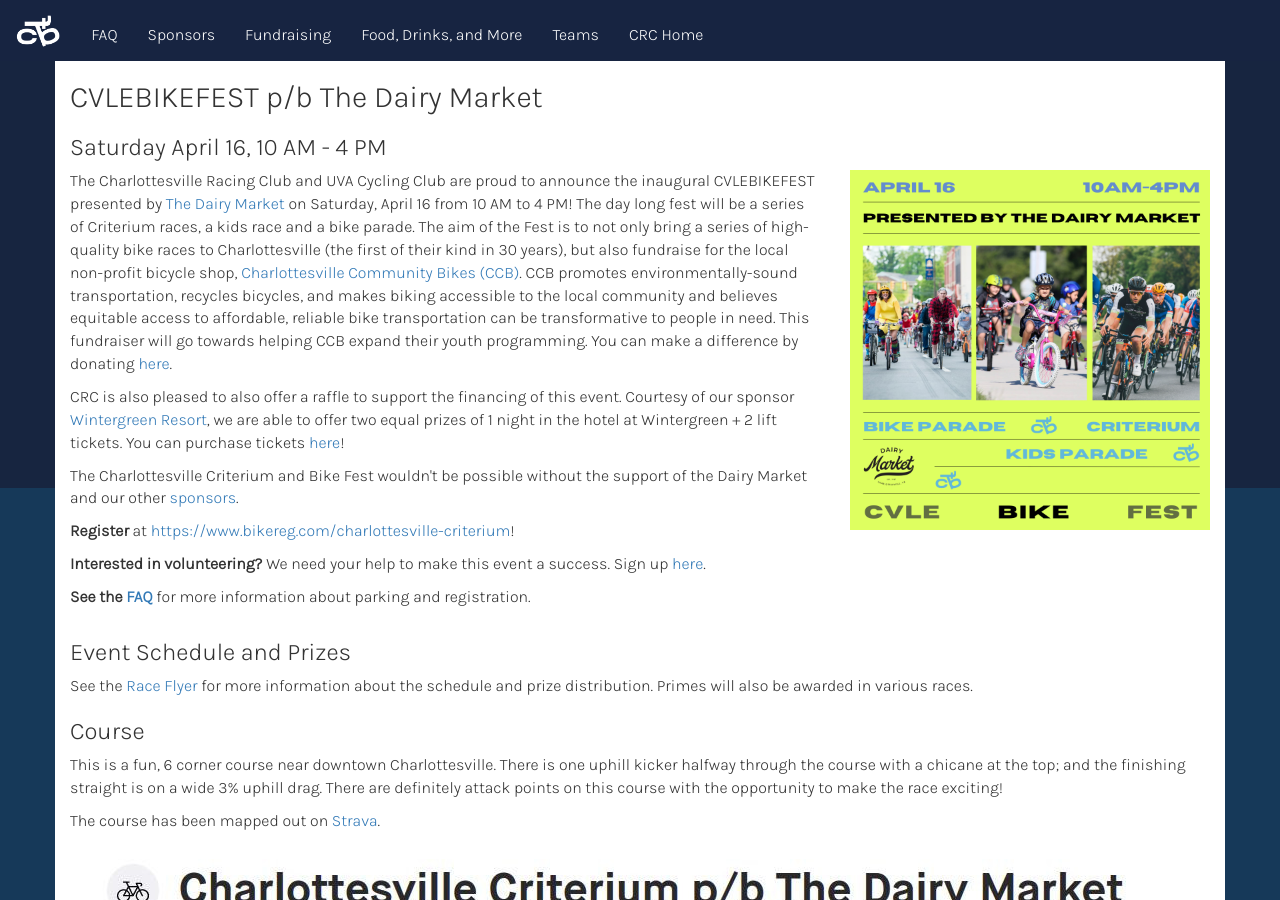
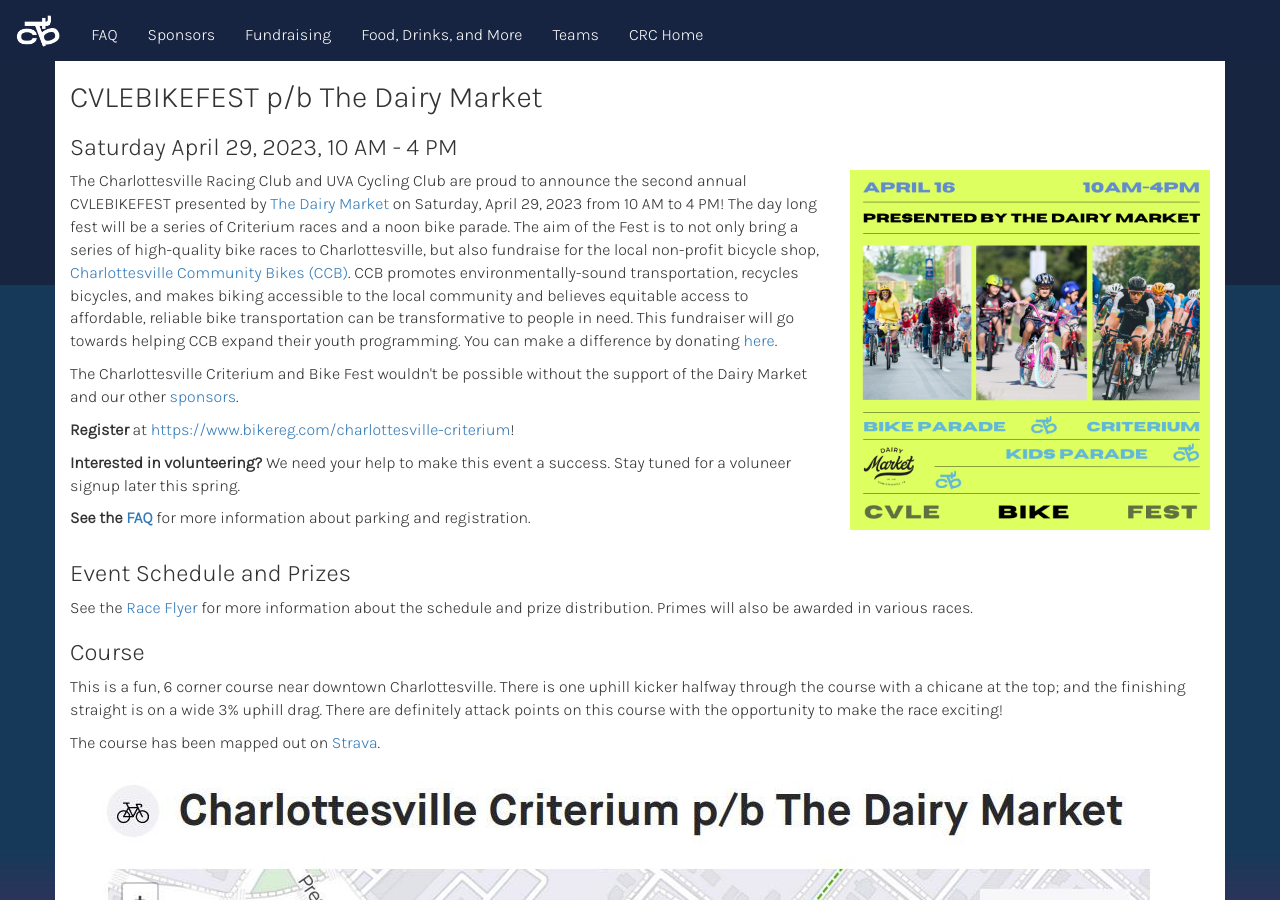
Before and after one commit to ewg118/cvlebikefest, a Jekyll site: the page built from index.md, in a window 1280 px wide and 900 px high. Built offline with Jekyll 4.4.1, drawn with Linux system fonts in a browser that asks for light colours; some of the changed text lies outside the part shown.

Commit message:
updated dates and sponsors

```diff
--- a/_data/sponsors.csv
+++ b/_data/sponsors.csv
@@ -1,6 +1,7 @@
 name,desc,url,image
 The Dairy Market,"As foodies search for culinary experiences in an unending world of options, Stony Point Development Group set out to deliver a food market that will bring the celebration of food and beverage together under one roof. Located in the historic Monticello Dairy Building in downtown Charlottesville, Dairy Market is the first market hall concept in Virginia’s Central Piedmont. At capacity, the Dairy will have up to 18 merchant stalls and 11,500 sq. ft. of exciting retail space.",https://dairymarketcville.com/,logos/DairyMarket_Logo_Web.png
 Reynolds GM-Subaru,"Reynolds GM-Subaru in Orange is a major sponsor of CVLEBIKEFEST.. The owner, John Reynolds, is a cyclist and a long-time supporter of the Charlottesville Racing Club.",https://www.reynoldsgmsubaru.com/,logos/reynolds.png
+Sheetz,Sheetz is Central Virginia's favorite gas station and convenience store.,https://www.sheetz.com/,logos/sheetz.png
 Sentara Healthcare,Sentara Healthcare is a not-for-profit healthcare organization serving Virginia and northeastern North Carolina and will have a tent sent up near the Dairy Market.,https://www.sentara.com/,logos/Sentara-VT.png
 Design by Hyphen,"Hyphen is a design office dedicated to the idea that humans need good design, and design needs good humans. Hyphen created branding and marketing materials for CVLEBIKEFEST.",https://design-by-hyphen.com/,logos/hyphen-logo.png
 Blue Ridge Bicycle Tours,"Blue Ridge Bicycle Tours is Virginia's premier tour group. Tours include: 1) local tours of Charlottesville and the University of Virginia, 2) countryside tours of the area's finest scenic roads, and 3) multi day trips on the Blue Ridge Parkway. Tour guides are based in Charlottesville Virginia, home of several professional cyclists and world-class scenery. Get in touch to book tours for group outings, reunions or a simple getaway. ",https://blueridgebicycletours.com/,logos/BRBT.jpg
--- a/index.md
+++ b/index.md
@@ -4,20 +4,19 @@
 ---
 
 ## {{page.title}}
-### Saturday April 16, 10 AM - 4 PM
+### Saturday April 29, 2023, 10 AM - 4 PM
 
 
 
 <div class="row">
 	<div class="col-md-8">
-	<p>The Charlottesville Racing Club and UVA Cycling Club are proud to announce the inaugural CVLEBIKEFEST presented by <a href="https://dairymarketcville.com/">The Dairy Market</a> on Saturday, April 16 from 10 AM to 4 PM! The day long fest will be a series of Criterium races, a kids race and a bike parade. The aim of the Fest is to not only bring a series of high-quality bike races to Charlottesville (the first of their kind in 30 years), but also fundraise for the local non-profit bicycle shop, <a href="https://www.charlottesvillecommunitybikes.org/">Charlottesville Community Bikes (CCB)</a>. CCB promotes environmentally-sound transportation, recycles bicycles, and makes biking accessible to the local community and believes equitable access to affordable, reliable bike transportation can be transformative to people in need. This fundraiser will go towards helping CCB expand their youth programming. You can make a difference by donating <a href="https://www.gofundme.com/f/charlottesville-criterium">here</a>.</p>
-	<p>CRC is also pleased to also offer a raffle to support the financing of this event. Courtesy of our sponsor <a href="https://www.wintergreenresort.com/">Wintergreen Resort</a>, we are able to offer two equal prizes of 1 night in the hotel at Wintergreen + 2 lift tickets. You can purchase tickets <a href="https://go.rallyup.com/charlottesville-criterium-pb-thedairymarket/Campaign/Details">here</a>!</p>
+	<p>The Charlottesville Racing Club and UVA Cycling Club are proud to announce the second annual CVLEBIKEFEST presented by <a href="https://dairymarketcville.com/">The Dairy Market</a> on Saturday, April 29, 2023 from 10 AM to 4 PM! The day long fest will be a series of Criterium races and a noon bike parade. The aim of the Fest is to not only bring a series of high-quality bike races to Charlottesville, but also fundraise for the local non-profit bicycle shop, <a href="https://www.charlottesvillecommunitybikes.org/">Charlottesville Community Bikes (CCB)</a>. CCB promotes environmentally-sound transportation, recycles bicycles, and makes biking accessible to the local community and believes equitable access to affordable, reliable bike transportation can be transformative to people in need. This fundraiser will go towards helping CCB expand their youth programming. You can make a difference by donating <a href="https://www.gofundme.com/f/charlottesville-criterium">here</a>.</p>
 
 	<p>The Charlottesville Criterium and Bike Fest wouldn't be possible without the support of the Dairy Market and our other <a href="sponsors">sponsors</a>.</p>
 
 	<p><strong>Register</strong> at <a href="https://www.bikereg.com/charlottesville-criterium">https://www.bikereg.com/charlottesville-criterium</a>!</p>
 
-	<p><strong>Interested in volunteering?</strong> We need your help to make this event a success. Sign up <a href="https://www.signupgenius.com/go/8050445a5ab22a6fd0-charlottesville">here</a>.</p>
+	<p><strong>Interested in volunteering?</strong> We need your help to make this event a success. Stay tuned for a voluneer signup later this spring.</p>
     <p><strong>See the <a href="faq">FAQ</a></strong> for more information about parking and registration.</p>
 	</div>
 
@@ -41,9 +40,7 @@
 
 **There will be a Juniors race**: The race is Criterium for ages 9-18 at 10am that lasts 20 minutes. There are two steps involved and both MUST be done BEFORE race day: 1) Obtain USA Cycling membership (free for Juniors!). Please see [https://usacycling.org/juniors/](https://usacycling.org/juniors/) for further information. 2) Sign up for Event here: [https://www.bikereg.com/charlottesville-criterium](https://www.bikereg.com/charlottesville-criterium).
 
-**There will be a kids race**: For children 8 and under, we will host a kids race on a segment of the course (~200meters total distance). Have your kids bring their bike (and decorate them advance for extra fun) and their helmets so they can participate. Sign up will be on race day at the registration table (in front of the Dairy Market) and must be complete before 11:30am. Helmets are required!
-
-**There will be a bike parade**: Directly after the noon Dash Race for children 8 and under, anyone (young or old) is welcome to join in the bike parade to ride 2 or 3 laps around on the closed course at a slow "Party Pace." This is not a race! Any type of bicycle is welcome, including e-bikes, but helmets are required for all cyclists!
+**There will be a bike parade**: Anyone (young or old) is welcome to join in the bike parade to ride 20-30 minutes around on the closed course at a slow "Party Pace." This is not a race! Any type of bicycle is welcome, including e-bikes, but helmets are required for all cyclists!
 
 ### Frequently Asked Questions
 
@@ -58,7 +55,7 @@
 
 **How do I sign up for the kids race (ages 8 and under)?** Sign up will be on race day at the registration table (in front of the Dairy Market) and must be complete before 11:30am. Helmets are required!
 
-**Where can I park?** Free parking is available either at the Albemarle County Office Building ([401 McIntire Rd](https://goo.gl/maps/76Aa7KmTseMTNmDo8)), the Jefferson School City Center ([233 4th St. NW](https://goo.gl/maps/zw6AuKjHs948r6NbA)), or Jackson P Burley Middle School ([901 Rose Hill Dr](https://goo.gl/maps/aFuSNLRJ3kKz8CEb8)) (but only after 12 pm at Burley Middle School due to another event). There is also paid parking at the Dairy Market (first hour is free).
+**Where can I park?** Free parking is available either at the Albemarle County Office Building ([401 McIntire Rd](https://goo.gl/maps/76Aa7KmTseMTNmDo8)), the Jefferson School City Center ([233 4th St. NW](https://goo.gl/maps/zw6AuKjHs948r6NbA)), or Jackson P Burley Middle School ([901 Rose Hill Dr](https://goo.gl/maps/aFuSNLRJ3kKz8CEb8)). There is also paid parking at the Dairy Market (first hour is free).
 
 **How can I support Community Bikes?** You can make financial donations to this [GoFundMe](https://www.gofundme.com/f/charlottesville-criterium). And, you can find out about more ways to get involved at their [website](https://www.charlottesvillecommunitybikes.org).
 
```
Also changed, not shown: faq.md (+1 -1 lines), images/logos/sheetz.png (added).
